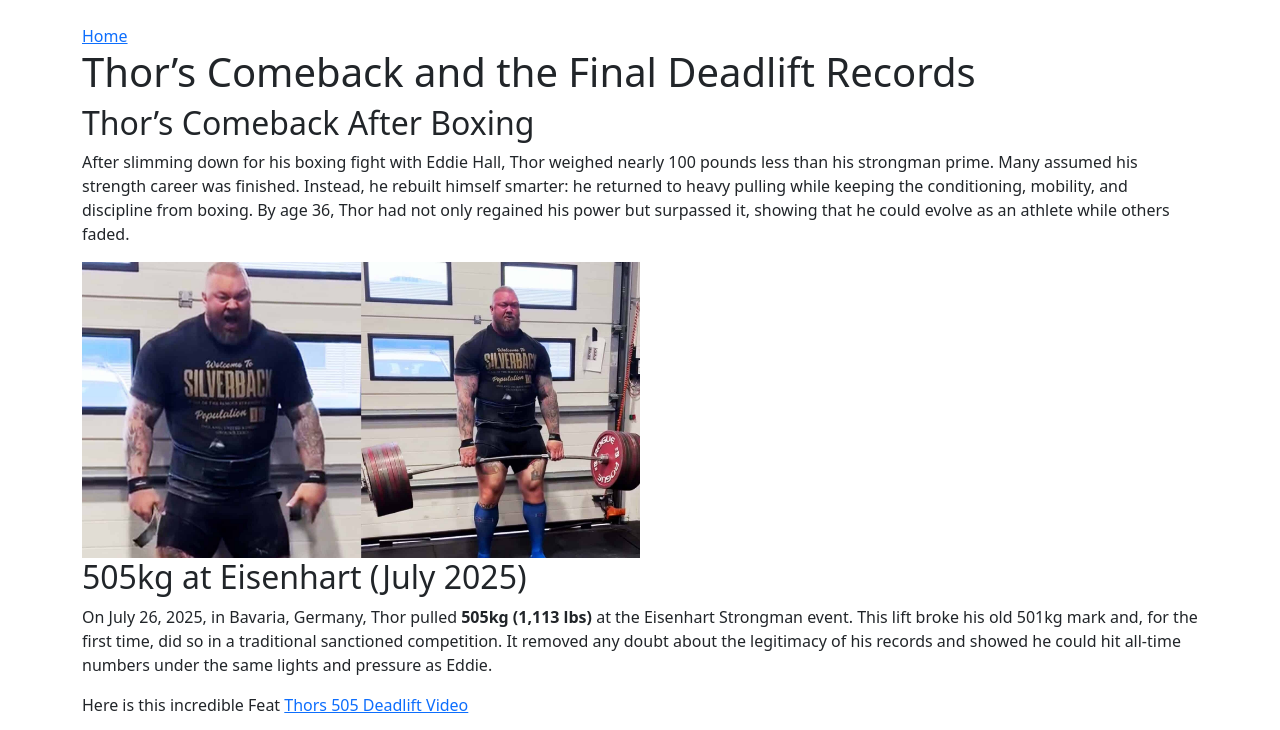
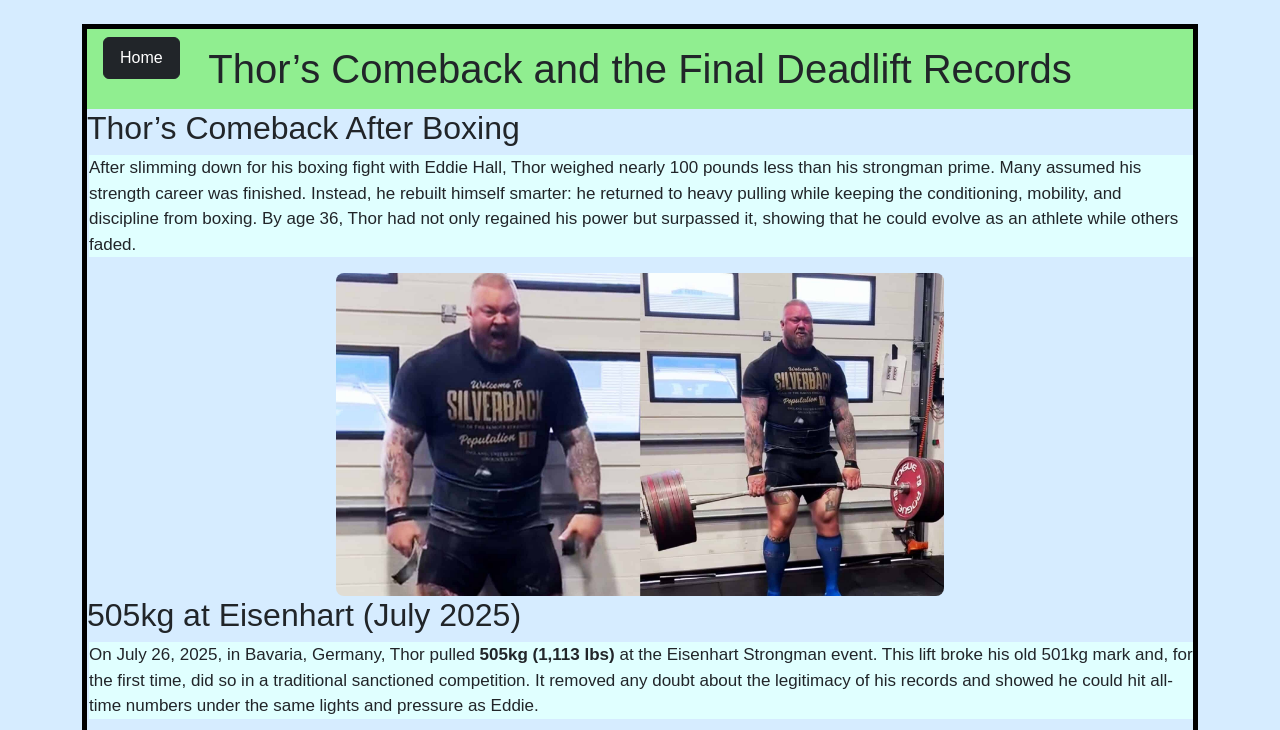
Before and after one commit to FastDevelopmentP/html-practice, a plain HTML site: page page3.html in a window 1280 px wide. Shown: the top 730 px of the page. Drawn offline with nearby package versions, Linux system fonts and the light colour scheme.

Commit message:
added bootstrap home button and started coding out redundant css

```diff
--- a/css/style.css
+++ b/css/style.css
@@ -4,37 +4,22 @@
    ========================================================================== */
 
 /* === Base === */
-/* Applies a sans-serif font to all elements */
-* { font-family: sans-serif; }
-
-/* Page background for all pages */
-body {
-  background-color: #d6ecff; /* light blue */
-}
+/* adding my style of font */
+body { font-family: sans-serif;
+background-color: #d6ecff; /* light blue */}
 
 /* === Element selectors from Page 2 === */
 /* Styles ALL <header> elements. You also have page-specific header IDs below. */
  /* make headers a positioning context for the absolute button */
 header {
   background-color: lightgreen;
-  text-align: center;
-  padding: 8px;
+  /* comment out text-align to use Bootstrap class in HTML */
+  /* text-align: center; */
+  padding: 7px;
   position: relative; /* <-- add this line */
 }
 
-/* small home button that sits in the header’s top-right corner */
-.header-home {
-  position: absolute;
-  top: 10px;
-  left: 10px;
-  padding: 8px 12px;
-  font-size: 18px;
-  line-height: 1;
-  text-decoration: none;
-  background: black;
-  color: white;
-  border-radius: 6px;
-}
+/* Deleted css for home button, replaced with bootstrap */
 
 
 /* Larger size for h3 headings globally */
@@ -111,7 +96,7 @@ img {
   font-size: 25px;
   margin-left: 0px;
   background-color:lightgreen;
-  text-align: center;
+  /* redundant text-align: center; */
 }
 
 /* Recap section box on Page 1 */
@@ -150,7 +135,7 @@ img {
   font-size: 25px;
   margin-left: 0px;
   background-color:lightgreen;
-  text-align: center;
+  /* redundant text-align: center; */
 }
 
 #boxing_recap_section {
@@ -186,7 +171,7 @@ img {
   font-size: 25px;
   margin-left: 0px;
   background-color:lightgreen;
-  text-align: center;
+  /* redundant text-align: center; */
 }
 
 #comeback_accomplishments_section {
--- a/page3.html
+++ b/page3.html
@@ -14,8 +14,8 @@
     crossorigin="anonymous"
   />
 
-  <!-- Your custom styles (loads after Bootstrap so you can override) -->
-  <!-- <link rel="stylesheet" href="css/style.css"> -->
+  <!-- Your custom styles (loads after Bootstrap so I can override) -->
+  <link rel="stylesheet" href="css/style.css">
 
 
   <!-- tiny blank favicon to silence 404 -->
@@ -24,9 +24,15 @@
 <body>
   <div class="container mt-4">
     <main id="comeback_main">
-      <header id="comeback_header">
-        <a class="header-home" href="./index.html" aria-label="Go to homepage">Home</a>
-        <h1>Thor’s Comeback and the Final Deadlift Records</h1>
+      <header id="deadlift_header"
+            class="position-relative d-flex justify-content-center align-items-center py-3 ps-5 pe-5">
+          <a href="./index.html"
+            class="btn btn-dark text-white position-absolute top-0 start-0 mt-2 ms-3 px-3 py-2"
+            aria-label="Go to homepage">Home</a>
+
+          <h1 class="my-0 text-center">
+            Thor’s Comeback and the Final Deadlift Records
+          </h1>
       </header>
 
       <h2>Thor’s Comeback After Boxing</h2>
```
Also changed, not shown: index.html (+12 -7 lines), page2.html (+11 -7 lines).
